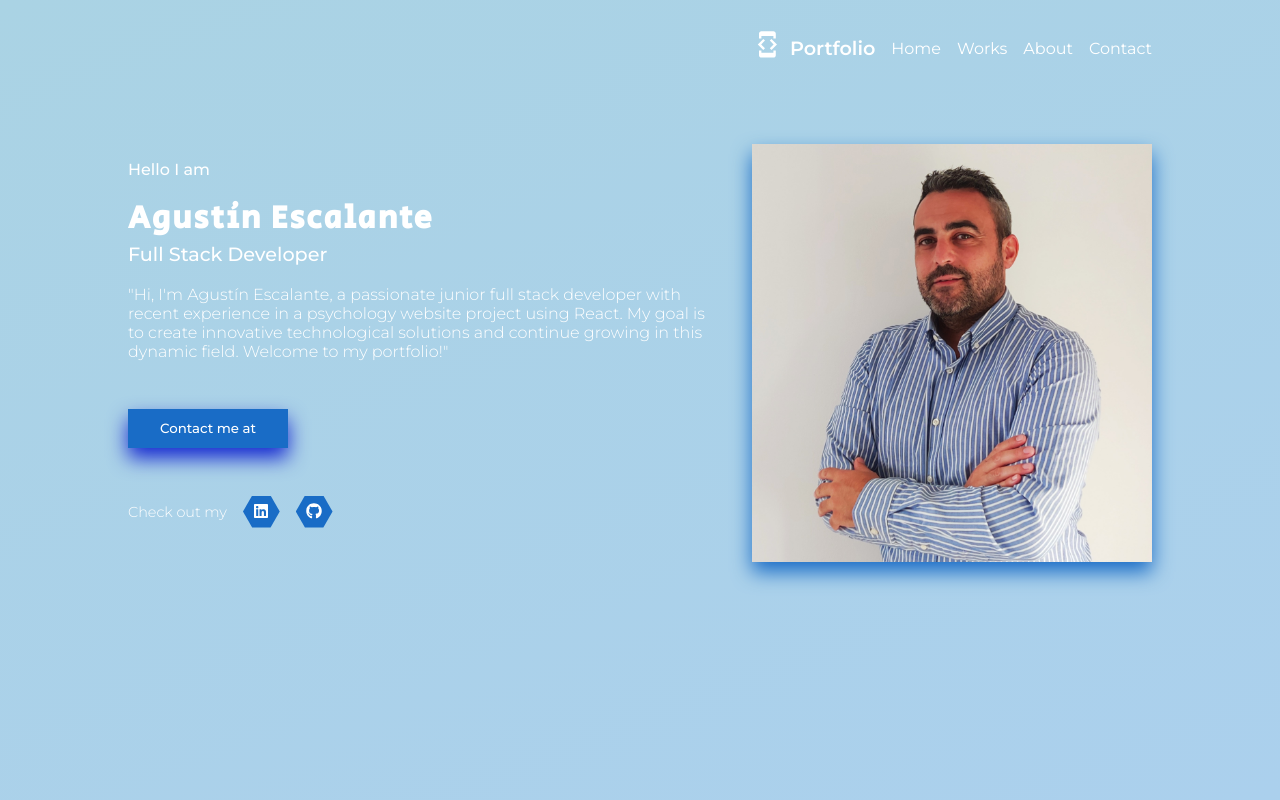
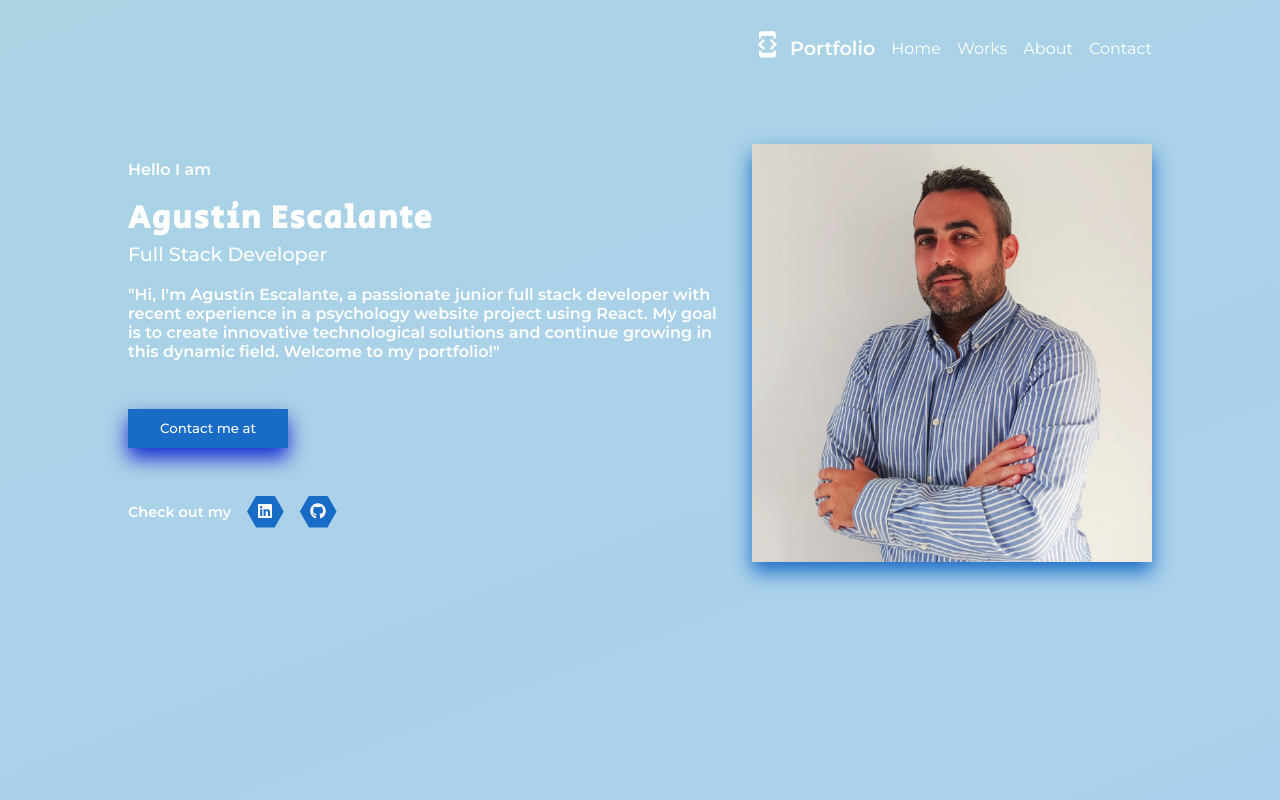
Before and after one commit to AgustinEscalanteRojo/agustinescalanterojo.github.io, a React (Create React App) app: page / in a window 1280 px wide. Shown: the top 800 px of the page. Built offline with nearby package versions, Linux system fonts and the light colour scheme.

Commit message:
change bold typeface

```diff
--- a/src/components/Banner/ProfComponent.jsx
+++ b/src/components/Banner/ProfComponent.jsx
@@ -6,20 +6,22 @@ const ProfComponent = () => {
   return (
     <Container>
       <Texts>
-        <h4>
+        <h4><strong>
           Hello <span className="green">I am</span>
+          </strong>
         </h4>
         <h1 className="green">Agustín Escalante</h1>
         <h3>Full stack developer</h3>
-        <p>
+        <p><strong>
           "Hi, I'm Agustín Escalante, a passionate junior full stack developer
           with recent experience in a psychology website project using React. My
           goal is to create innovative technological solutions and continue
           growing in this dynamic field. Welcome to my portfolio!"
+          </strong>
         </p>
         <button>Contact me at</button>
         <Social>
-          <p>Check out my</p>
+          <p><strong>Check out my</strong></p>
           <div className="social-icons">
             <span>
               <a
--- a/src/components/Projects/Projects.jsx
+++ b/src/components/Projects/Projects.jsx
@@ -37,6 +37,7 @@ const Container = styled.div`
     margin: 0 auto;
     padding: 1rem 0;
     font-size: 0.9rem;
+    font-weight: bold;
     @media (max-width: 500px) {
       width: 90%;
     }
```
